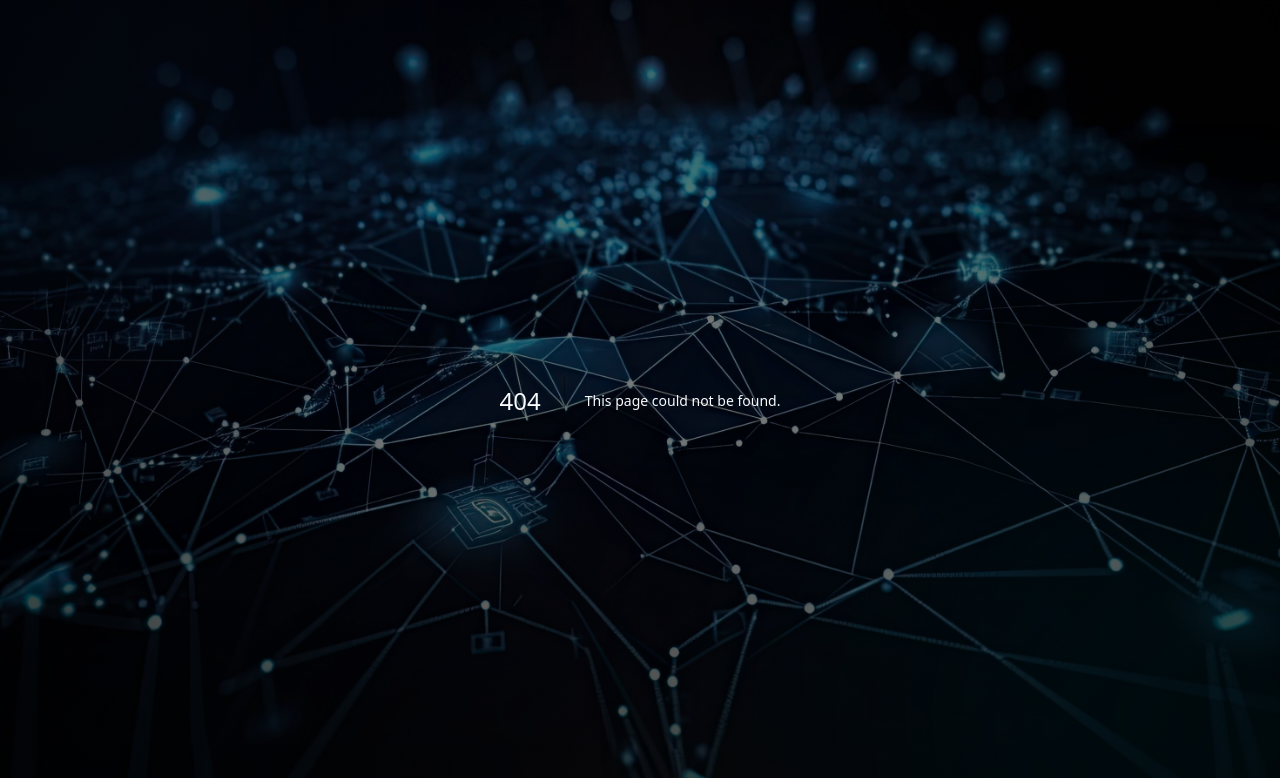
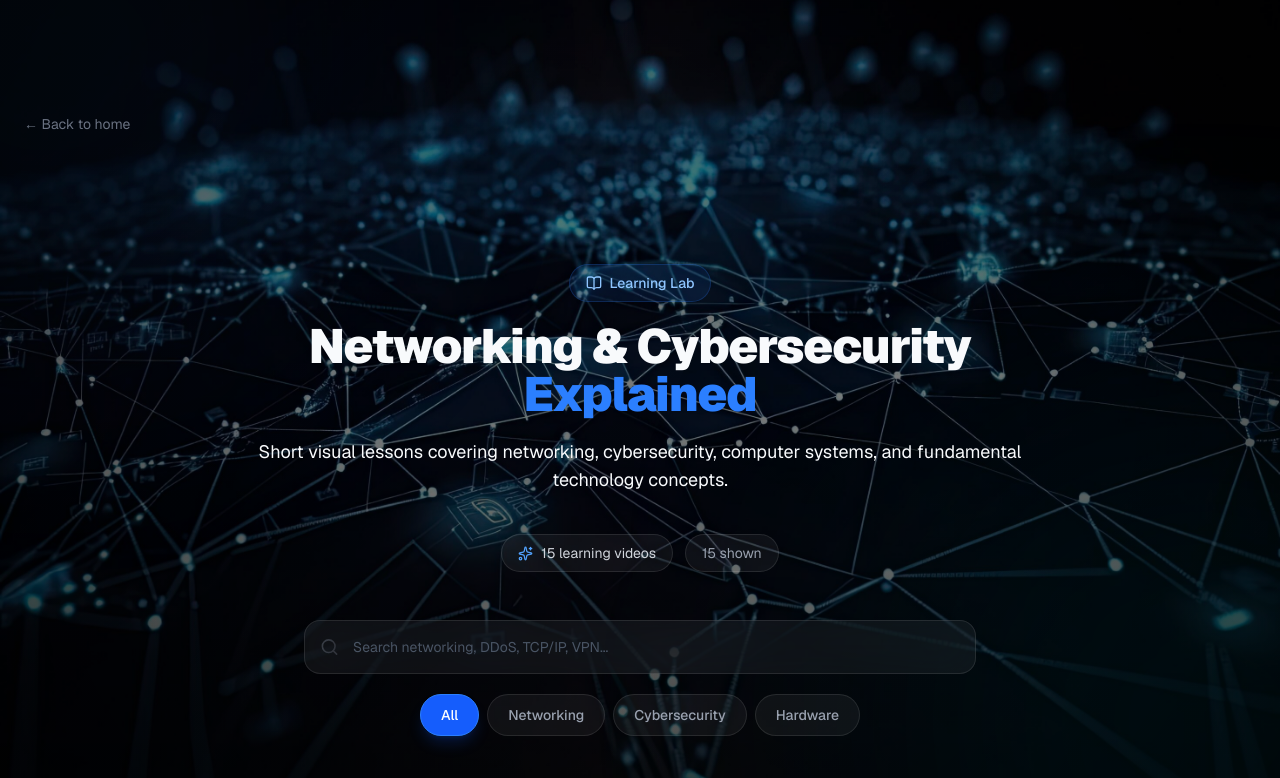
Before and after one commit to utech0201-debug/utech-portfolio, a Next.js app: page /learning in a window 1280 px wide. Before the commit this address had no page. Shown: the top 778 px of the page. Built offline with nearby package versions, Linux system fonts and the light colour scheme.

Commit message:
feat: add dedicated learning route

```diff
--- /dev/null
+++ b/src/app/learning/page.tsx
@@ -0,0 +1,38 @@
+import type { Metadata } from "next";
+import Link from "next/link";
+
+import LearningLab from "@/components/learning/LearningLab";
+
+export const metadata: Metadata = {
+  title: "Learning Lab",
+  description:
+    "Visual lessons covering networking, cybersecurity, computer systems, and practical technology concepts.",
+  alternates: {
+    canonical: "https://utech-portfolio.vercel.app/learning",
+  },
+  openGraph: {
+    title: "Learning Lab | Utech",
+    description:
+      "Visual lessons covering networking, cybersecurity, computer systems, and practical technology concepts.",
+    url: "https://utech-portfolio.vercel.app/learning",
+    siteName: "Utech Portfolio",
+    type: "website",
+  },
+};
+
+export default function LearningPage() {
+  return (
+    <main className="min-h-screen pt-28">
+      <div className="mx-auto max-w-7xl px-6">
+        <Link
+          href="/"
+          className="inline-flex items-center gap-2 text-sm text-gray-500 transition hover:text-white"
+        >
+          ← Back to home
+        </Link>
+      </div>
+
+      <LearningLab />
+    </main>
+  );
+}
```
